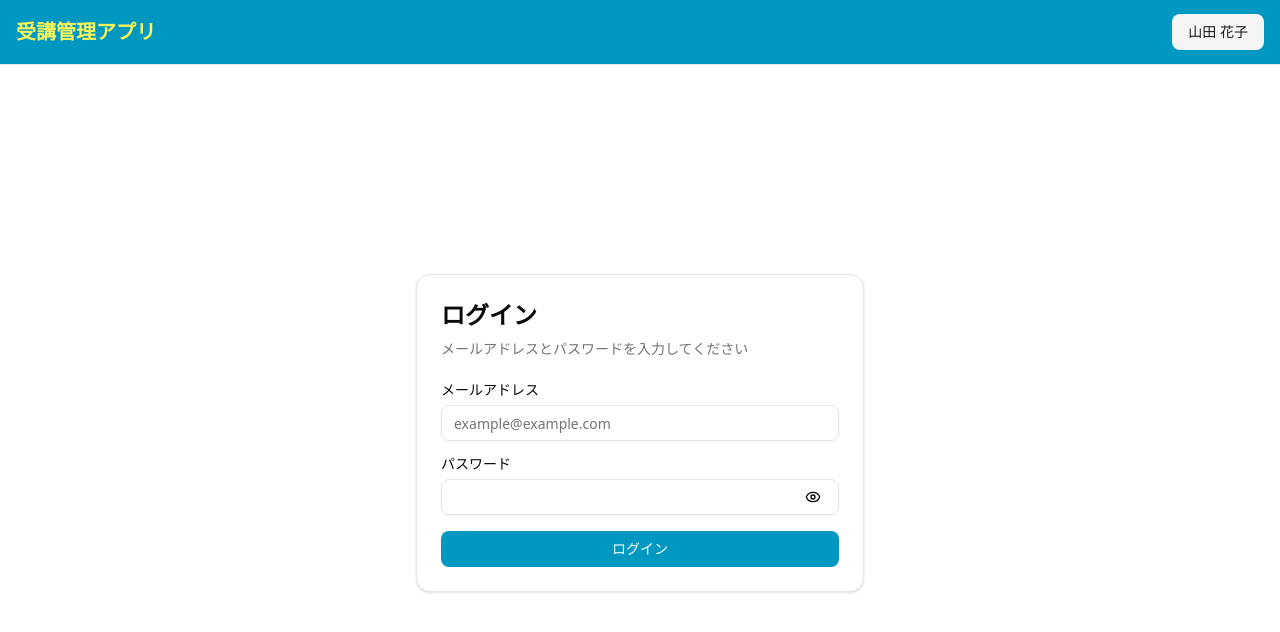
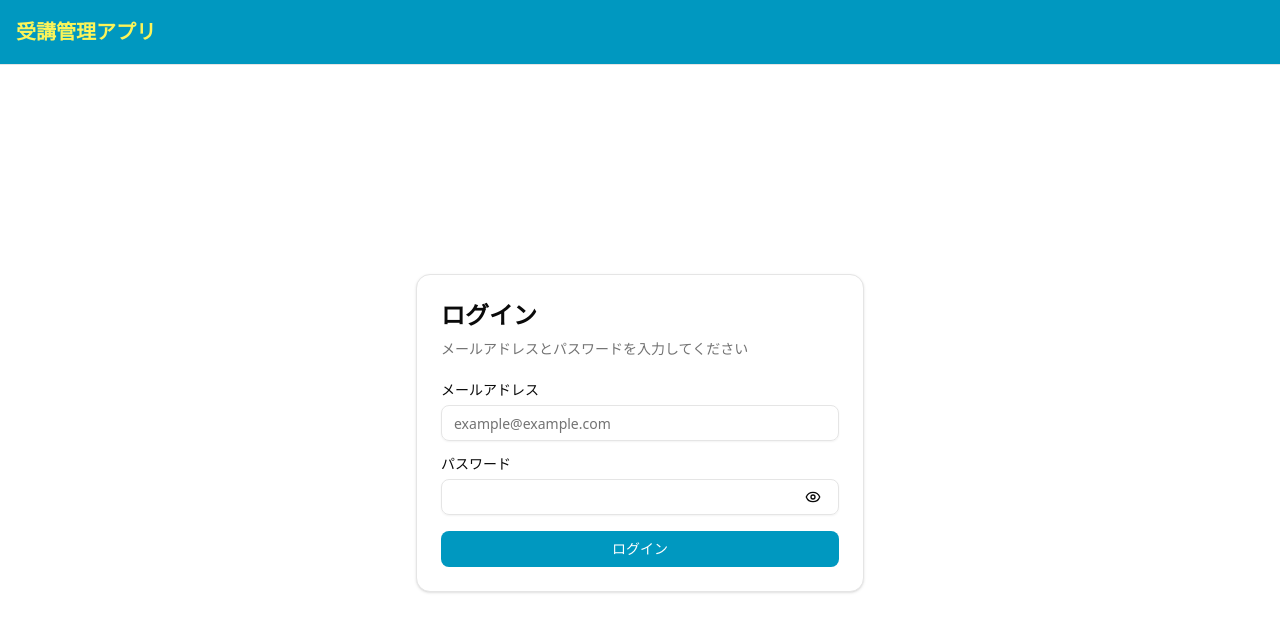
Before and after one commit to yukihiroLaravel/juko_next, a Next.js app: page / in a window 1280 px wide. Shown: the top 632 px of the page. Built offline with nearby package versions, Linux system fonts and the light colour scheme.

Commit message:
JKA-1602 React 不要ファイルの削除とindex.tsの更新

```diff
--- /dev/null
+++ b/src/app/(guest)/layout.tsx
@@ -0,0 +1,14 @@
+import { GuestHeader } from '@/components/organisms/Header';
+
+export default function GuestLayout({
+  children,
+}: {
+  children: React.ReactNode;
+}) {
+  return (
+    <>
+      <GuestHeader />
+      <main>{children}</main>
+    </>
+  );
+}
--- /dev/null
+++ b/src/app/(instructor)/layout.tsx
@@ -0,0 +1,14 @@
+import { InstructorHeader } from '@/components/organisms/Header';
+
+export default function InstructorLayout({
+  children,
+}: {
+  children: React.ReactNode;
+}) {
+  return (
+    <>
+      <InstructorHeader />
+      <main>{children}</main>
+    </>
+  );
+}
--- /dev/null
+++ b/src/app/(student)/layout.tsx
@@ -0,0 +1,14 @@
+import { StudentHeader } from '@/components/organisms/Header';
+
+export default function StudentLayout({
+  children,
+}: {
+  children: React.ReactNode;
+}) {
+  return (
+    <>
+      <StudentHeader />
+      <main>{children}</main>
+    </>
+  );
+}
--- a/src/app/layout.tsx
+++ b/src/app/layout.tsx
@@ -1,7 +1,6 @@
 import type { Metadata } from 'next';
 import { Geist, Geist_Mono } from 'next/font/google';
 import './globals.css';
-import { Header } from '@/components/organisms/Header';
 
 const geistSans = Geist({
   variable: '--font-geist-sans',
@@ -20,16 +19,14 @@ export const metadata: Metadata = {
 
 export default function RootLayout({
   children,
-}: Readonly<{
+}: {
   children: React.ReactNode;
-}>) {
+}) {
   return (
     <html lang="ja">
       <body
-        className={`${geistSans.variable} ${geistMono.variable} antialiased`}
-      >
-        <Header />
-        <main>{children}</main>
+        className={`${geistSans.variable} ${geistMono.variable} antialiased`}>
+        {children}
       </body>
     </html>
   );
--- a/src/components/organisms/Header/Header.tsx
+++ /dev/null
@@ -1,10 +0,0 @@
-import { HeaderUI } from './Header.ui';
-import { UserDropDown } from '@/features/user/components/UserDropDown';
-
-export function Header() {
-  return (
-    <HeaderUI>
-      <UserDropDown />
-    </HeaderUI>
-  );
-}
--- a/src/components/organisms/Header/index.ts
+++ b/src/components/organisms/Header/index.ts
@@ -1 +1,3 @@
-export { Header } from './Header';
+export { GuestHeader } from './GuestHeader';
+export { InstructorHeader } from './InstructorHeader';
+export { StudentHeader } from './StudentHeader';
--- a/src/features/user/components/UserDropDown.tsx
+++ /dev/null
@@ -1,11 +0,0 @@
-'use client';
-
-import { UserDropDownUI } from './UserDropDown.ui';
-
-export function UserDropDown() {
-  const handleLogout = () => {
-    console.log('logout');
-  };
-
-  return <UserDropDownUI userName="山田 花子" onLogout={handleLogout} />;
-}
--- a/src/features/user/components/UserDropDown.ui.tsx
+++ /dev/null
@@ -1,33 +0,0 @@
-'use client';
-
-import Link from 'next/link';
-import { Button } from '@/components/atoms/Button';
-import {
-  DropdownMenu,
-  DropdownMenuTrigger,
-  DropdownMenuContent,
-  DropdownMenuItem,
-} from '@/components/atoms/DropdownMenu';
-
-type UserDropDownUIProps = {
-  userName: string;
-  onLogout: () => void;
-};
-
-export function UserDropDownUI({ userName, onLogout }: UserDropDownUIProps) {
-  return (
-    <DropdownMenu>
-      <DropdownMenuTrigger asChild>
-        <Button variant="secondary">{userName}</Button>
-      </DropdownMenuTrigger>
-
-      <DropdownMenuContent align="end">
-        <DropdownMenuItem asChild>
-          <Link href="#">ユーザー情報編集</Link>
-        </DropdownMenuItem>
-
-        <DropdownMenuItem onClick={onLogout}>ログアウト</DropdownMenuItem>
-      </DropdownMenuContent>
-    </DropdownMenu>
-  );
-}
```
Also changed, not shown: src/app/(guest)/page.tsx (renamed from src/app/page.tsx).
